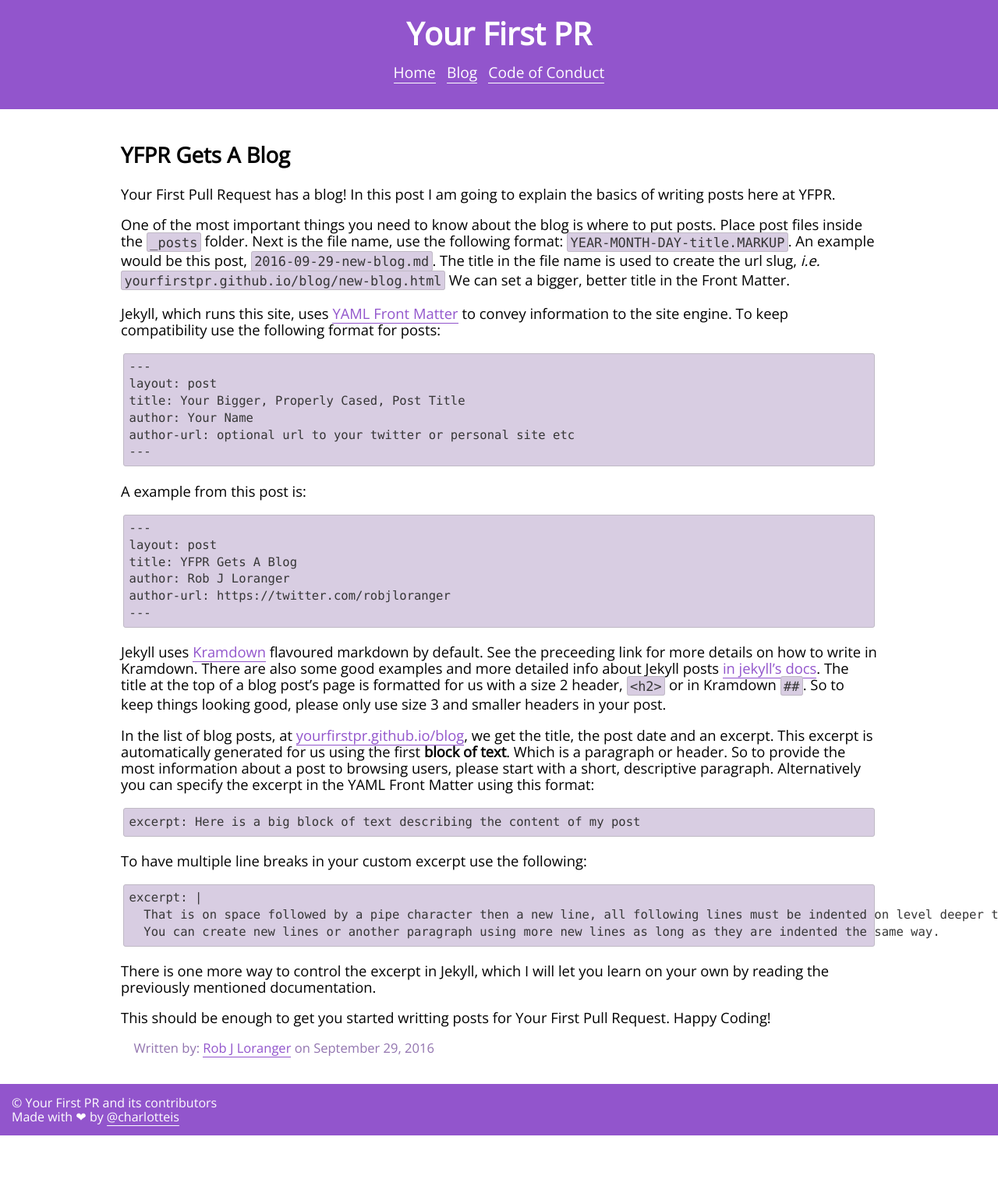
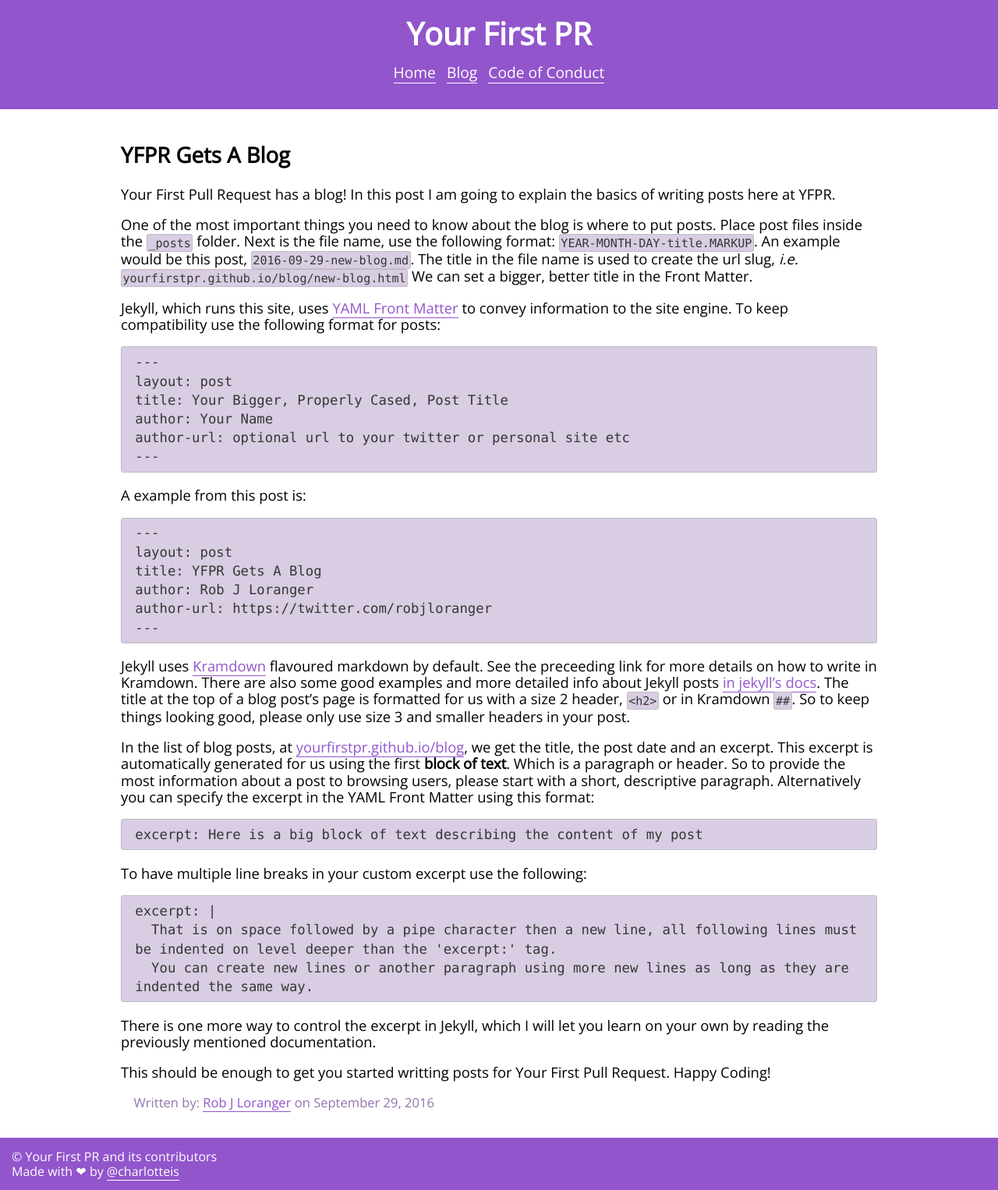
Before and after one commit to yourfirstpr/yourfirstpr.github.io, a Jekyll site: the page built from _posts/2016-09-29-new-blog.md, in a window 1280 px wide. Shown: the whole page at 78% size. Built offline with Jekyll 4.4.1, drawn with Linux system fonts in a browser that asks for light colours; nearby versions of some CDN libraries; before the commit the page ends 1456 px from its top, so only the background shows below that.

Commit message:
adjust code snippet formatting

```diff
--- a/assets/css/styles.css
+++ b/assets/css/styles.css
@@ -135,22 +135,23 @@ p.continue {
 
 pre, code {
   font-family: Monaco, Consolas, monospace;
-  font-size: 92%;
-  line-height: 140%;
-  white-space: pre;
   border-radius: 3px;
-  padding: .1em .2em;
   color: #363636;
+}
+
+code{
+  font-size: 82%;
+  border: 1px solid #c0bac5;
+  background-color: #d8cde2;
+  padding: .1em;
 }
 
 pre > code {
   display: block;
-  padding: .4em;
-}
-
-code {
-  border: 1px solid #c0bac5;
-  background-color: #d8cde2;
+  white-space: pre-wrap;
+  font-size: 94%;
+  line-height: 140%;
+  padding: .4em 1em;
 }
 
 @media (min-width: 600px) {
```
